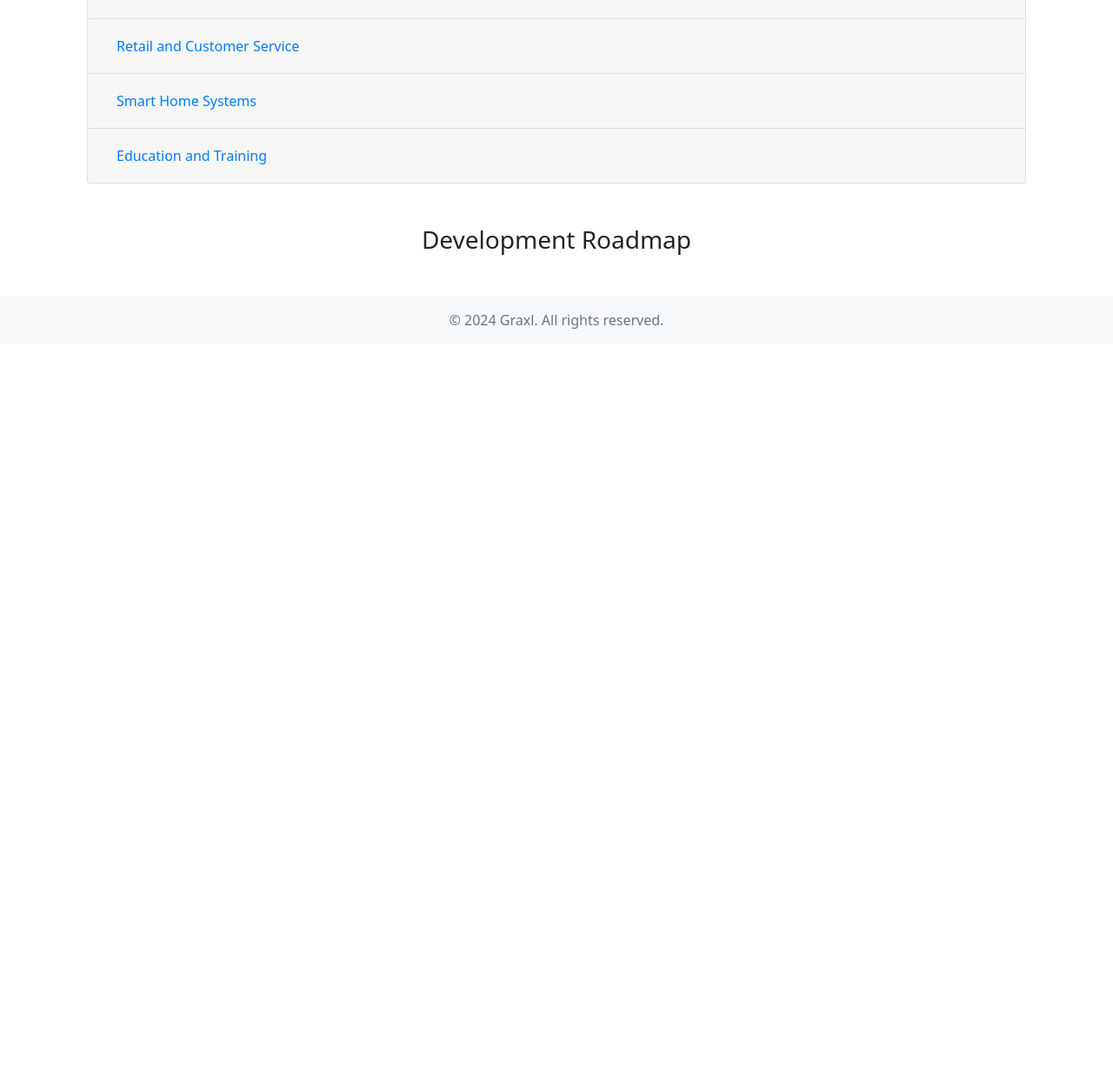
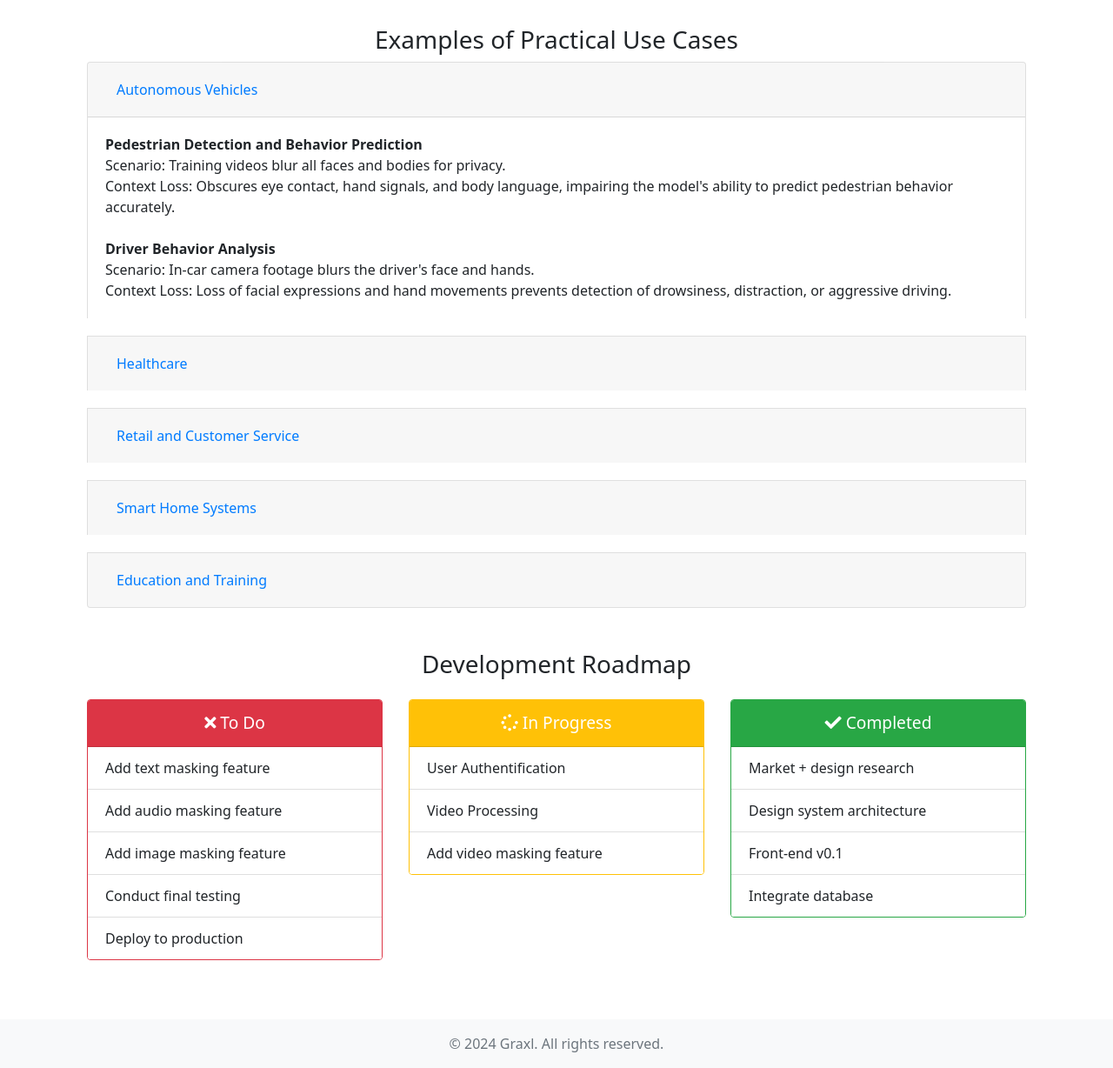
Before and after one commit to tesims/graxl, a Flask app: page / in a window 1280 px wide. Shown: the part 1125-2353 px from the top of the page at 87% size. Before the commit the page ends 1503 px from the top, so only its background shows below. Run offline with Flask 3, Linux system fonts and the light colour scheme; some libraries are stand-ins or nearby versions.

Commit message:
finished home page

```diff
--- a/app/static/css/style.css
+++ b/app/static/css/style.css
@@ -43,3 +43,20 @@ p {
 .list-group-item {
     font-size: 1.1em;
 }
+
+.card {
+    margin-bottom: 20px;
+}
+
+.card-header {
+    font-size: 1.2em;
+}
+
+.card .list-group-item {
+    font-size: 1em;
+}
+
+.carousel-item img {
+    max-height: 400px;
+    object-fit: cover;
+}
--- a/app/templates/base.html
+++ b/app/templates/base.html
@@ -29,7 +29,7 @@
                         <a class="nav-link" href="{{ url_for('dashboard') }}">Dashboard</a>
                     </li>
                     <li class="nav-item">
-                        <a class="nav-link" href="{{ url_for('documentation') }}">Documentation</a>
+                        <a class="nav-link" href="{{ url_for('documentation') }}">Docs</a>
                     </li>
                     <li class="nav-item">
                         <a class="nav-link" href="https://github.com/tesims/graxl" target="_blank">
--- a/app/templates/index.html
+++ b/app/templates/index.html
@@ -20,8 +20,48 @@
         <hr class="my-4">
         <p>Check out our practical use cases and development roadmap below.</p>
     </div>
-    <div class="container">
-        <h3 class="mt-5 text-center">How It Works</h3>
+    <div class="container mt-5">
+        <h3 class="text-center">How It Works</h3>
+        <div id="mediaCarousel" class="carousel slide" data-ride="carousel">
+            <div class="carousel-inner">
+                <div class="carousel-item active">
+                    <img src="{{ url_for('static', filename='images/text_diagram.png') }}" class="d-block w-100" alt="Text Diagram">
+                    <div class="carousel-caption d-none d-md-block">
+                        <h5>Text</h5>
+                        <p>Diagram representing text processing.</p>
+                    </div>
+                </div>
+                <div class="carousel-item">
+                    <img src="{{ url_for('static', filename='images/audio_diagram.png') }}" class="d-block w-100" alt="Audio Diagram">
+                    <div class="carousel-caption d-none d-md-block">
+                        <h5>Audio</h5>
+                        <p>Diagram representing audio processing.</p>
+                    </div>
+                </div>
+                <div class="carousel-item">
+                    <img src="{{ url_for('static', filename='images/video_diagram.png') }}" class="d-block w-100" alt="Video Diagram">
+                    <div class="carousel-caption d-none d-md-block">
+                        <h5>Video</h5>
+                        <p>Diagram representing video processing.</p>
+                    </div>
+                </div>
+                <div class="carousel-item">
+                    <img src="{{ url_for('static', filename='images/image_diagram.png') }}" class="d-block w-100" alt="Image Diagram">
+                    <div class="carousel-caption d-none d-md-block">
+                        <h5>Image</h5>
+                        <p>Diagram representing image processing.</p>
+                    </div>
+                </div>
+            </div>
+            <a class="carousel-control-prev" href="#mediaCarousel" role="button" data-slide="prev">
+                <span class="carousel-control-prev-icon" aria-hidden="true"></span>
+                <span class="sr-only">Previous</span>
+            </a>
+            <a class="carousel-control-next" href="#mediaCarousel" role="button" data-slide="next">
+                <span class="carousel-control-next-icon" aria-hidden="true"></span>
+                <span class="sr-only">Next</span>
+            </a>
+        </div>
     </div>
 
     <div class="container">
@@ -134,9 +174,49 @@
             </div>
         </div>
     </div>
-
     <div class="container">
         <h3 class="mt-5 text-center">Development Roadmap</h3>
+        <div class="row mt-4">
+            <div class="col-md-4">
+                <div class="card border-danger">
+                    <div class="card-header bg-danger text-white text-center">
+                        <i class="fas fa-times"></i> To Do
+                    </div>
+                    <ul class="list-group list-group-flush">
+                        <li class="list-group-item">Add text masking feature</li>
+                        <li class="list-group-item">Add audio masking feature</li>
+                        <li class="list-group-item">Add image masking feature</li>
+                        <li class="list-group-item">Conduct final testing</li>
+                        <li class="list-group-item">Deploy to production</li>
+                    </ul>
+                </div>
+            </div>
+            <div class="col-md-4">
+                <div class="card border-warning">
+                    <div class="card-header bg-warning text-white text-center">
+                        <i class="fas fa-spinner"></i> In Progress
+                    </div>
+                    <ul class="list-group list-group-flush">
+                        <li class="list-group-item">User Authentification</li>
+                        <li class="list-group-item">Video Processing</li>
+                        <li class="list-group-item">Add video masking feature</li>
+                    </ul>
+                </div>
+            </div>
+            <div class="col-md-4">
+                <div class="card border-success">
+                    <div class="card-header bg-success text-white text-center">
+                        <i class="fas fa-check"></i> Completed
+                    </div>
+                    <ul class="list-group list-group-flush">
+                        <li class="list-group-item">Market + design research</li>
+                        <li class="list-group-item">Design system architecture</li>
+                        <li class="list-group-item">Front-end v0.1</li>
+                        <li class="list-group-item">Integrate database</li>
+                    </ul>
+                </div>
+            </div>
+        </div>
     </div>
 
 
```
